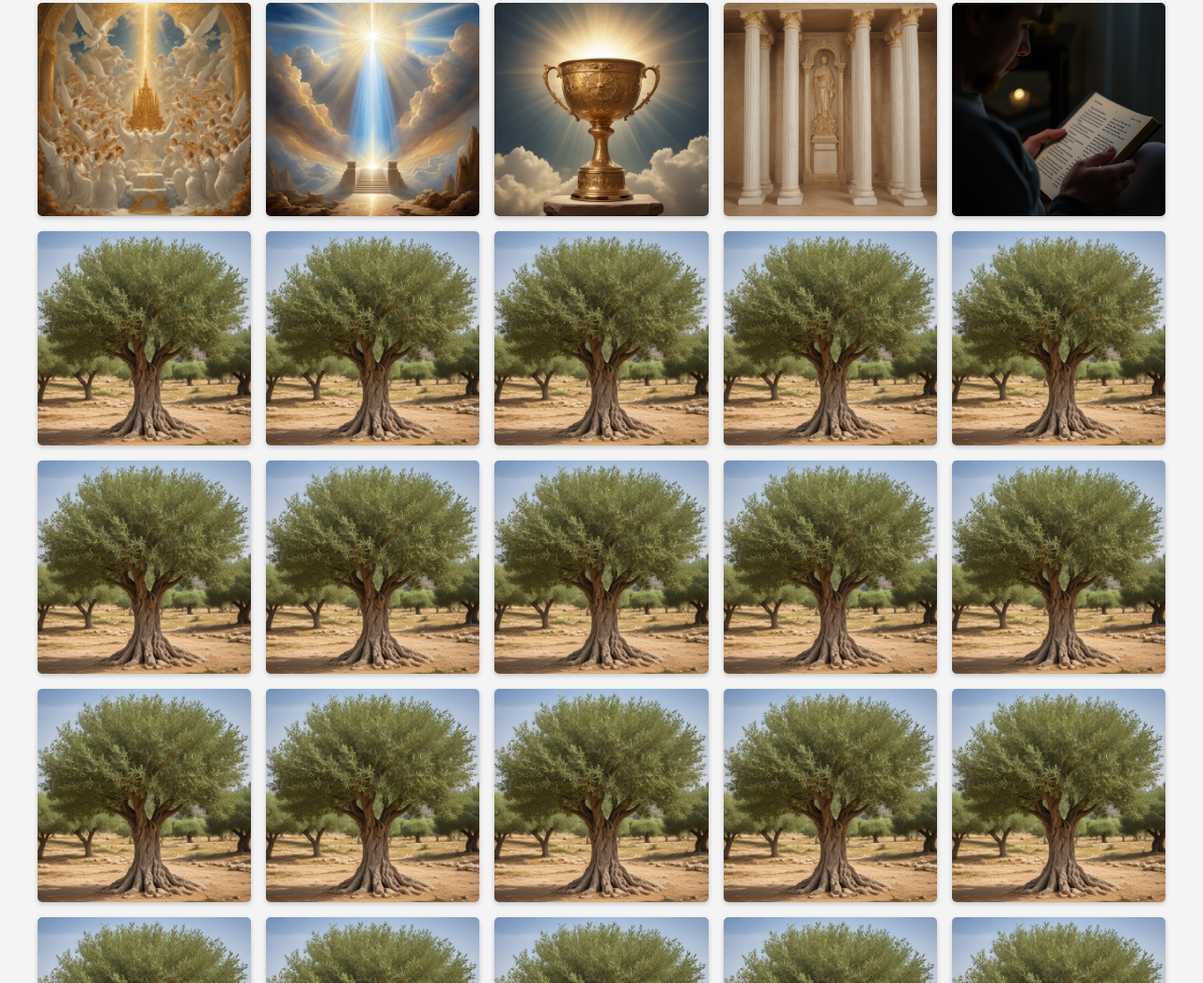
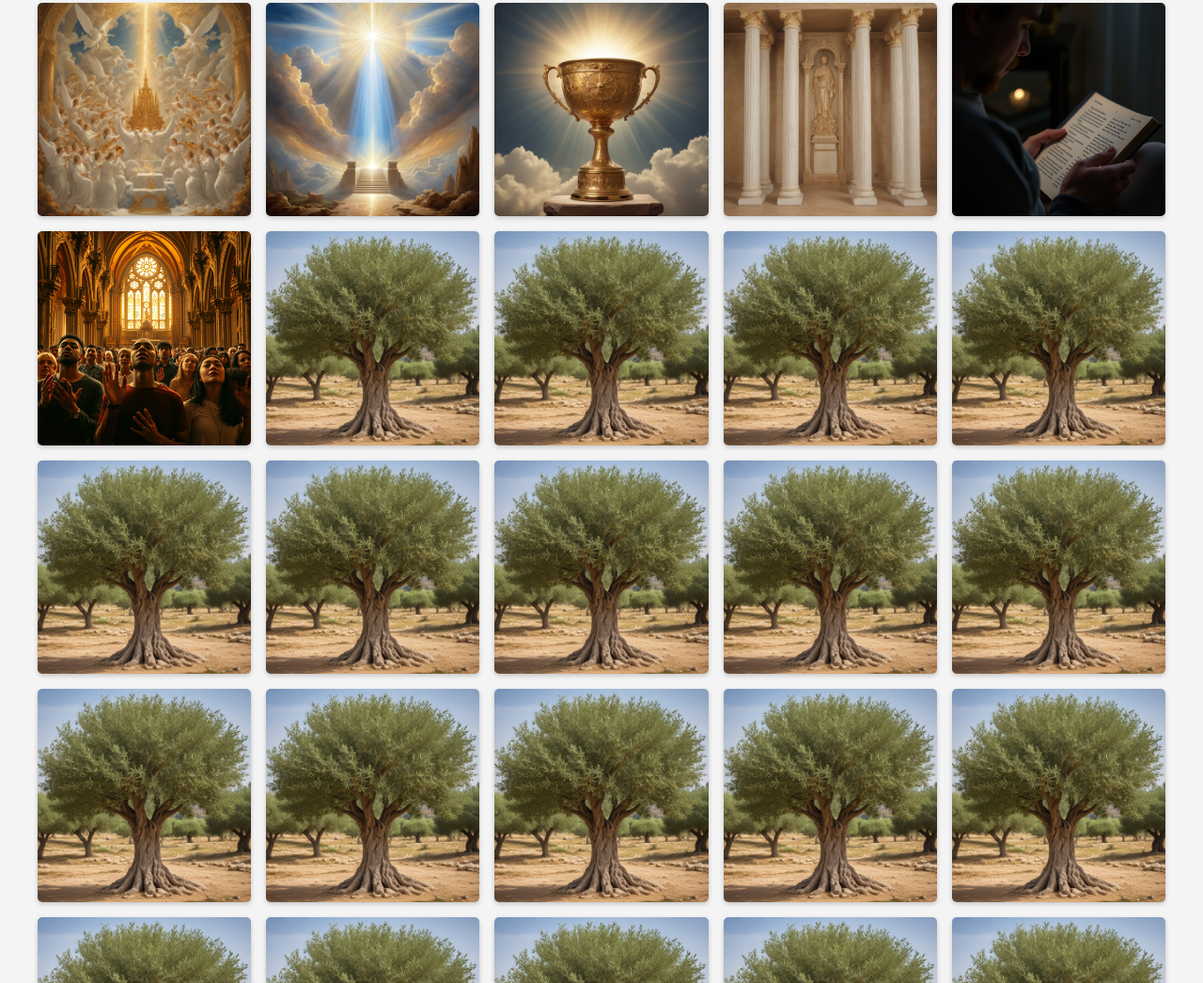
Before and after one commit to Rodrigotechnology/BANCO-DE-IMAGENES, a plain HTML site: page index.html in a window 1280 px wide. Shown: the part 1693-2739 px from the top of the page at 94% size. Drawn offline with Linux system fonts and the light colour scheme.

Commit message:
Update index.html

```diff
--- a/index.html
+++ b/index.html
@@ -123,7 +123,7 @@
         <img src="Imagenes/vaso de honra.jpeg" alt="Imagen 30">
         <img src="Imagenes/img1.1 (1).jpeg" alt="Imagen 31">
         <img src="Imagenes/lecturapoem.jpeg" alt="Imagen 31">
-        <img src="Imagenes/olivo.jpeg" alt="Imagen 31">
+        <img src="Imagenes/Flux_Schnell_a_surreal_and_vibrant_cinematic_photograph_of_an__3 (1).jpeg" alt="Imagen 31">
         <img src="Imagenes/olivo.jpeg" alt="Imagen 31">
         <img src="Imagenes/olivo.jpeg" alt="Imagen 31">
         <img src="Imagenes/olivo.jpeg" alt="Imagen 31">
```
